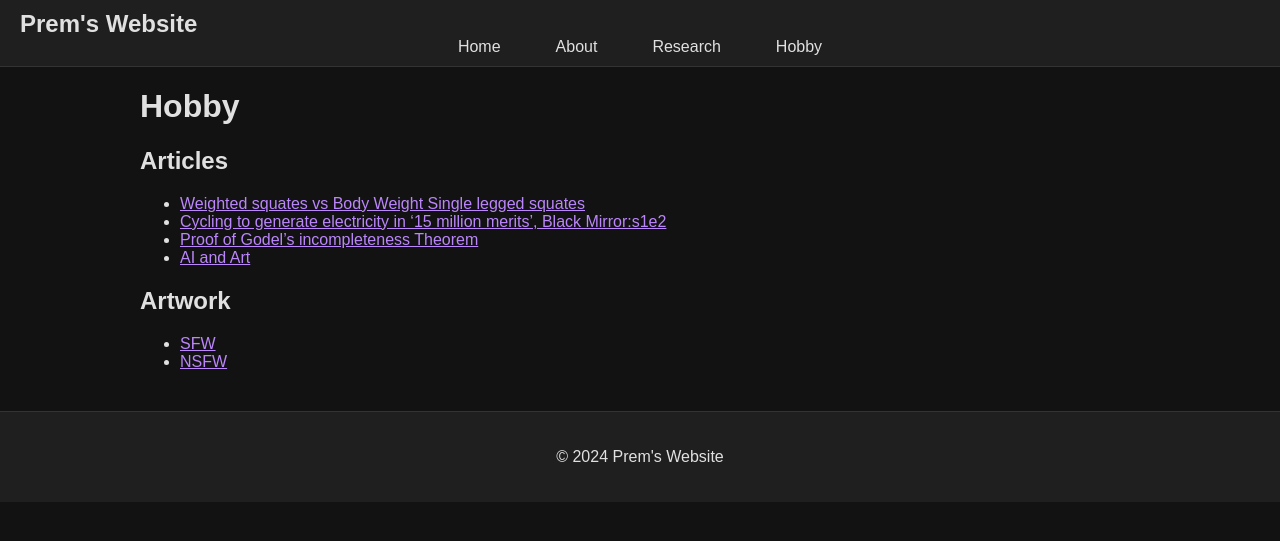
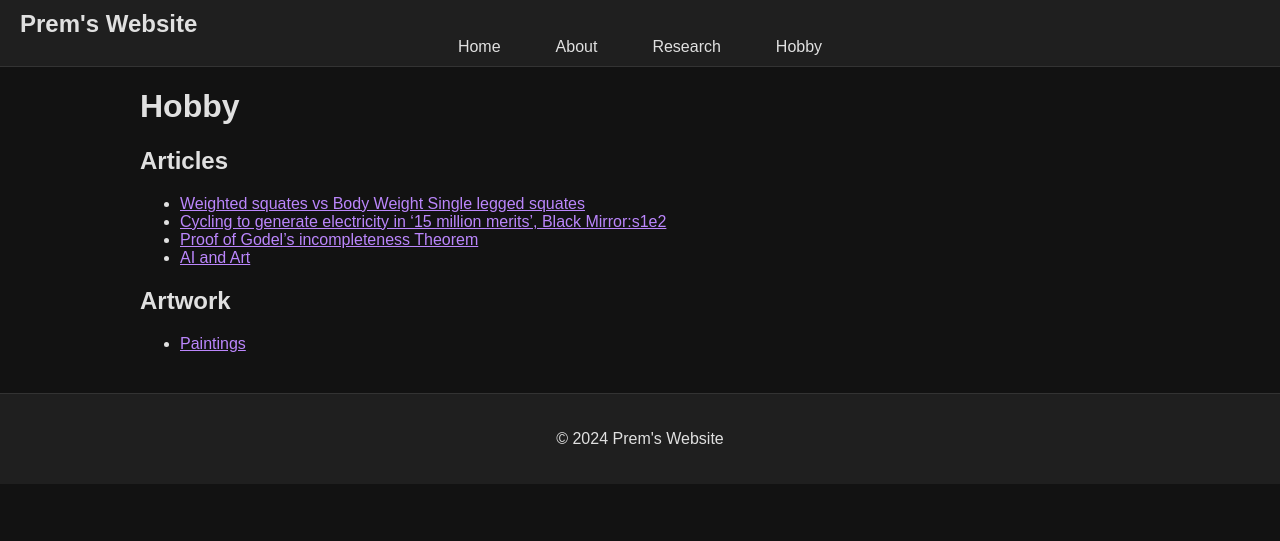
Before and after one commit to prem314/prem314.github.io, a Jekyll site: the page built from hobby.md, in a window 1280 px wide. Shown: the top 541 px of the page. Built offline with Jekyll 4.4.1, drawn with Linux system fonts in a browser that asks for light colours.

Commit message:
Update hobby.md

```diff
--- a/hobby.md
+++ b/hobby.md
@@ -12,5 +12,4 @@
   - [AI and Art](ai_and_art.md)
 
 ## Artwork
-  - [SFW](https://photos.app.goo.gl/xsRixTczV6NqHCU6A)
-  - [NSFW](https://photos.app.goo.gl/i3ZZsY8pHExkkduAA)
+  - [Paintings](https://photos.app.goo.gl/xsRixTczV6NqHCU6A)
```
